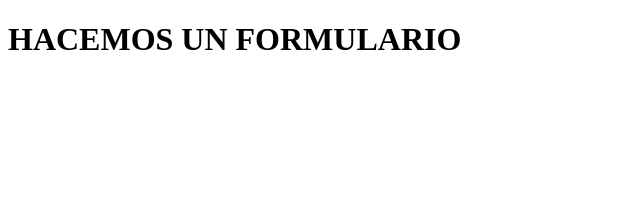
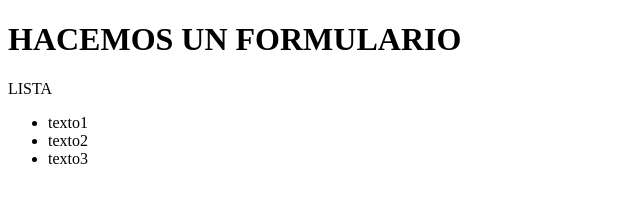
Before and after one commit to SofiaFrutos/git-example, a plain HTML site: page index.html in a window 1280 px wide. Shown: the whole page, without its empty margins (0-640 px from the left). Drawn offline with Linux system fonts and the light colour scheme.

Commit message:
hice una lista

```diff
--- a/index.html
+++ b/index.html
@@ -7,5 +7,14 @@
   </head>
   <body>
     <h1>HACEMOS UN FORMULARIO</h1>
+    <div>
+      <p>LISTA
+        <ul>
+          <li>texto1</li>
+          <li>texto2</li>
+          <li>texto3</li>
+        </ul>
+      </p>
+    </div>
   </body>
 </html>
```
